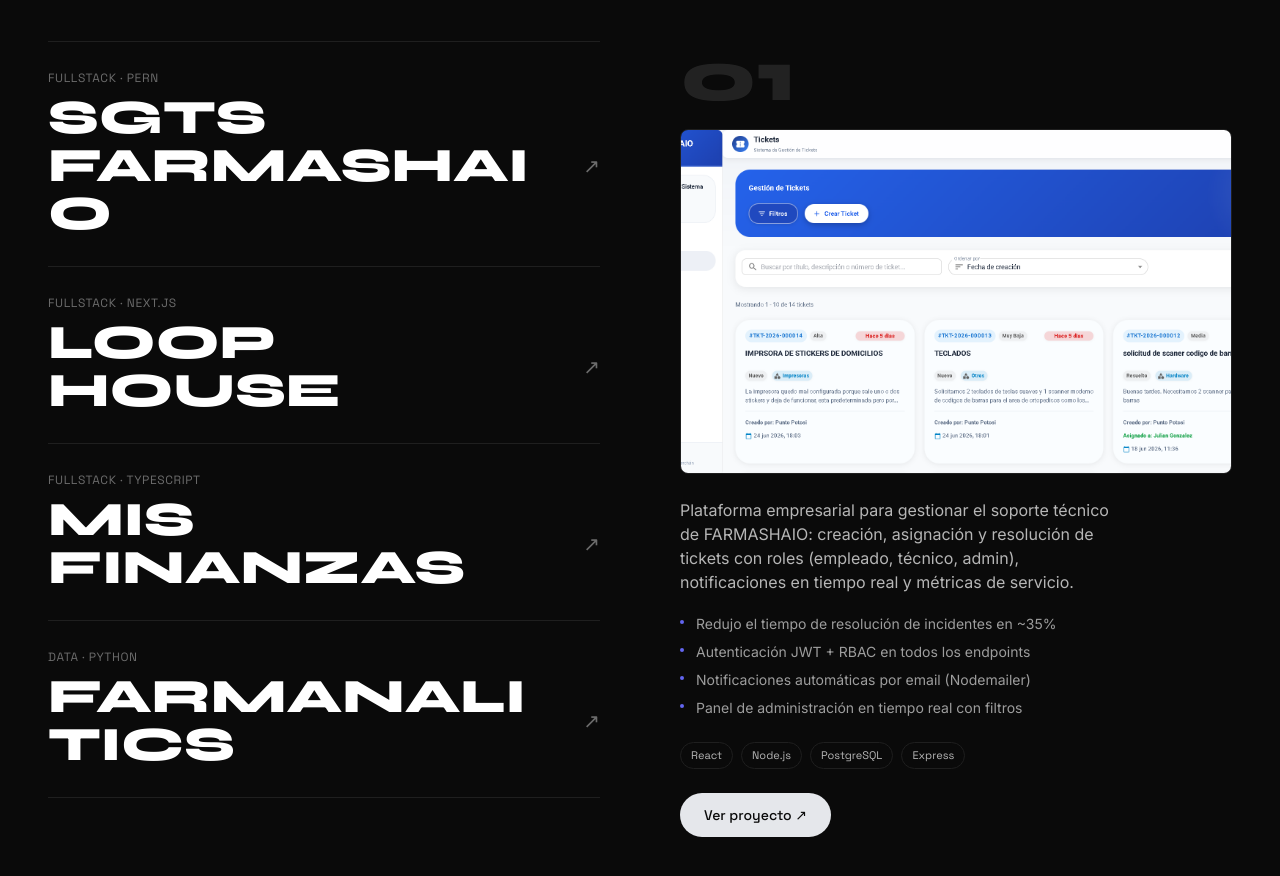
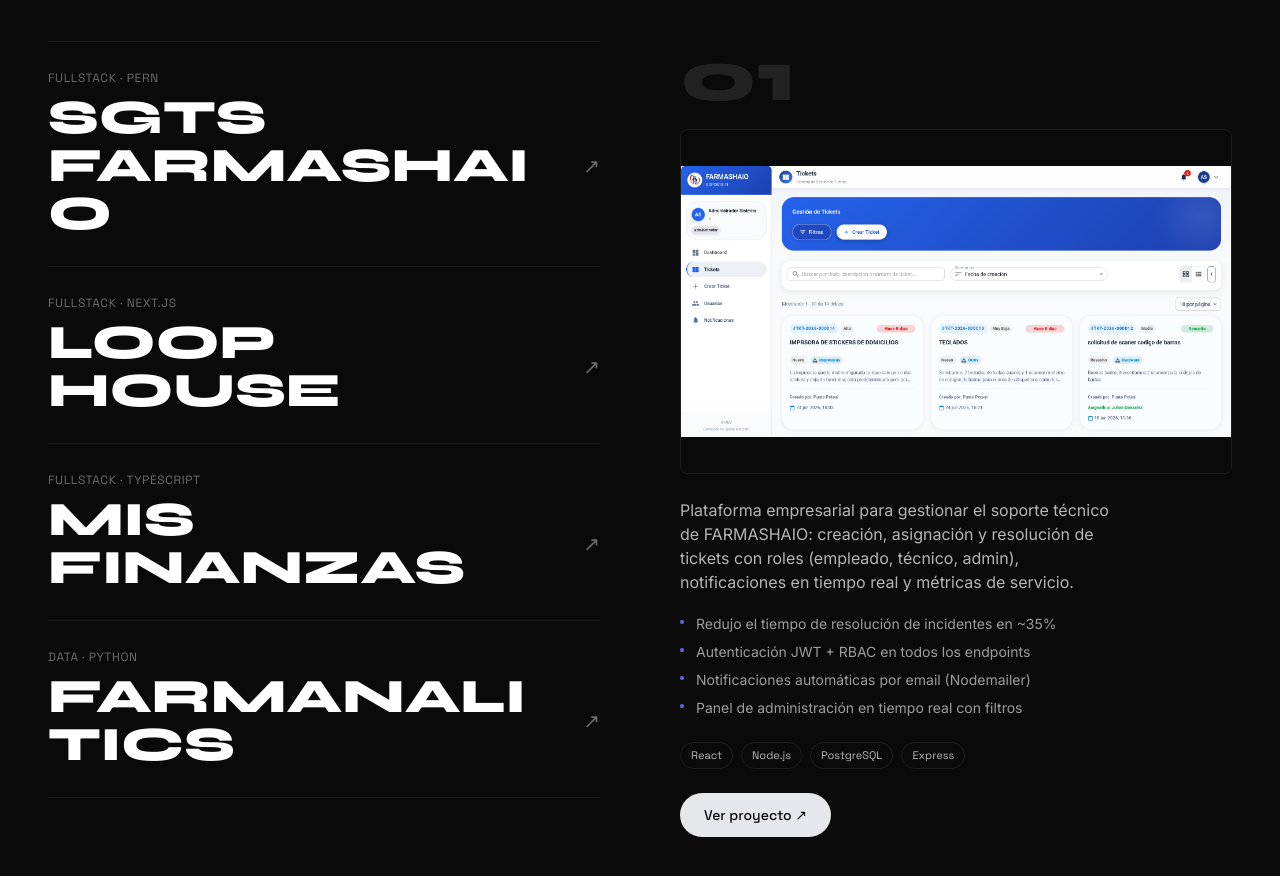
Before and after one commit to Julian-Enable/portafolio, a React (Vite) app: page / in a window 1280 px wide. Shown: the part 1920-2796 px from the top of the page. Built offline with nearby package versions, Linux system fonts and the light colour scheme.

Commit message:
Show full project images

```diff
--- a/src/components/Projects.jsx
+++ b/src/components/Projects.jsx
@@ -67,7 +67,7 @@
                   style={{
                     opacity: active === i ? 1 : 0,
                     background: p.image
-                      ? `url(${p.image}) top center / cover`
+                      ? `#0a0a0a url(${p.image}) center / contain no-repeat`
                       : p.color,
                   }}
                 />
```
